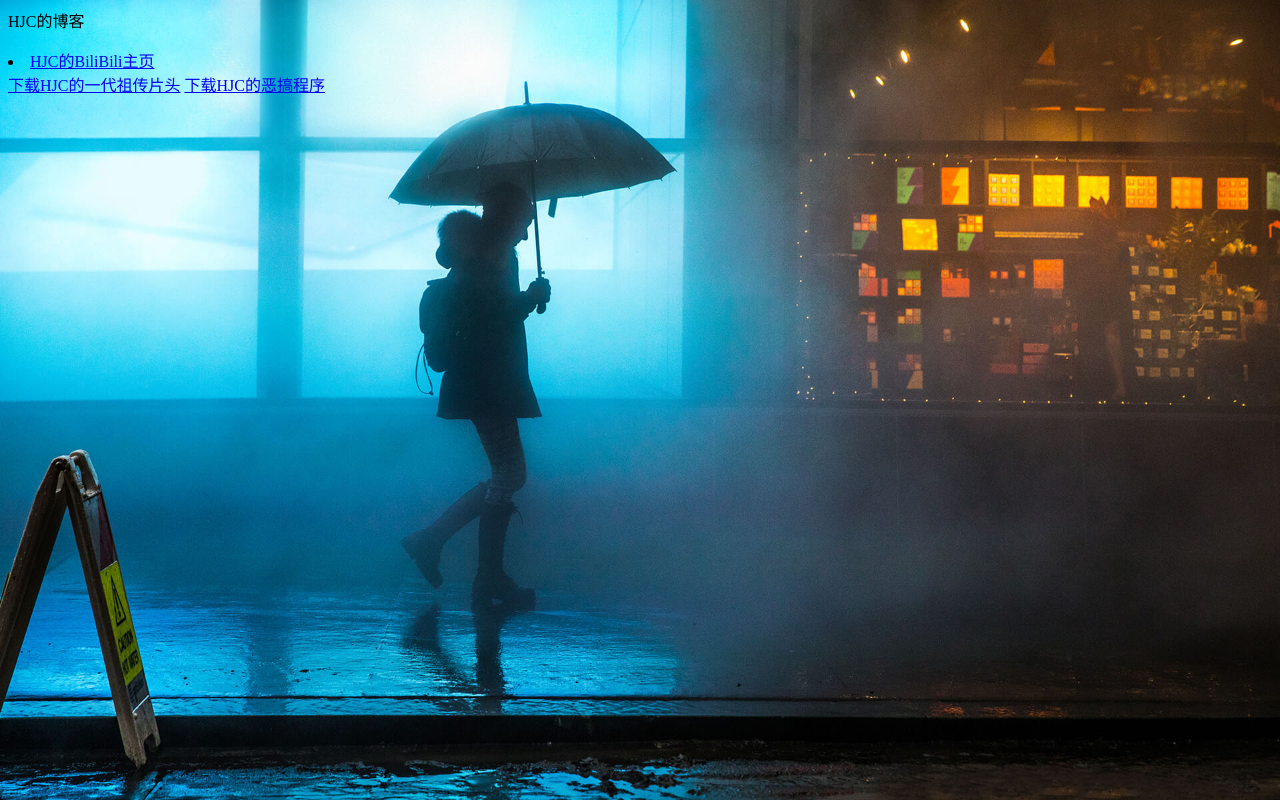
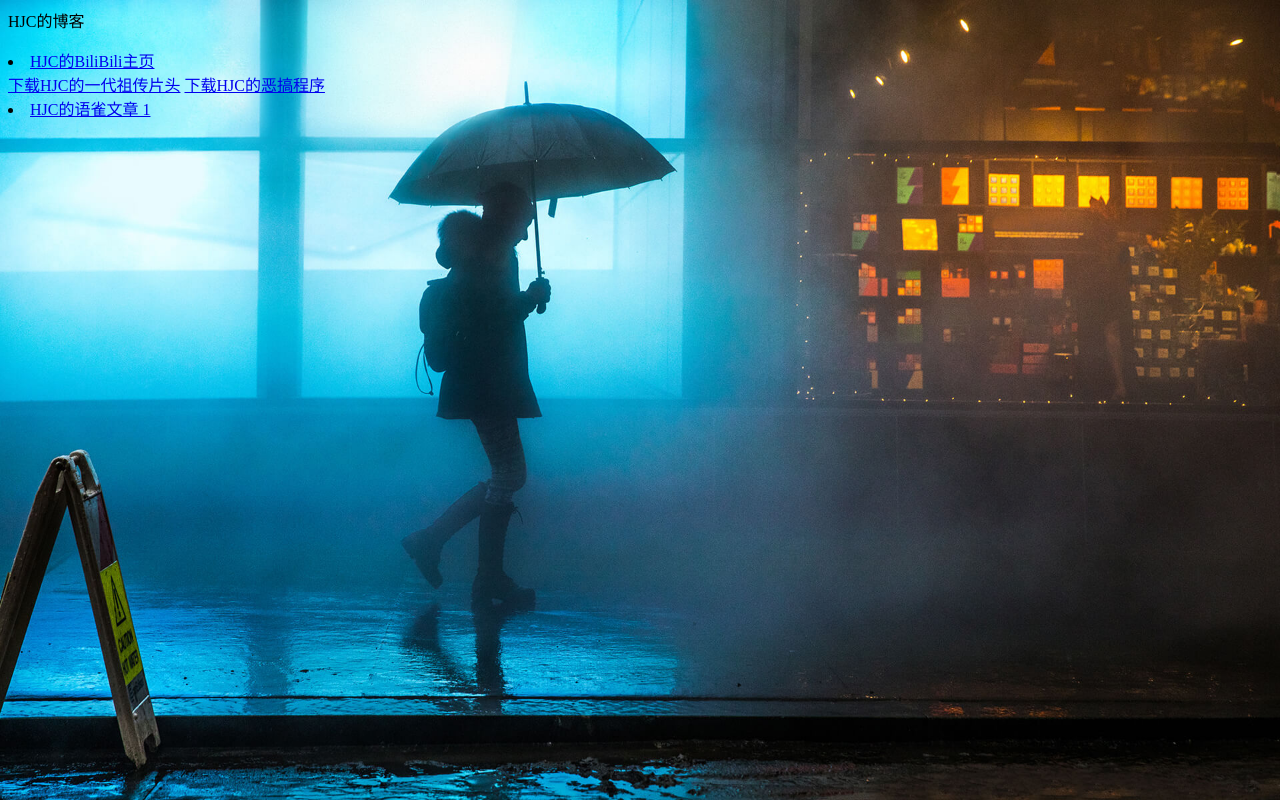
Before and after one commit to Python-HJC/Rain, a plain HTML site: page index.html in a window 1280 px wide. Drawn offline with Linux system fonts and the light colour scheme.

Commit message:
Add files via upload

```diff
--- a/index.html
+++ b/index.html
@@ -11,3 +11,4 @@ alert("Hello!欢迎访问HJC的博客");
 <li><a href="https://space.bilibili.com/438831867">HJC的BiliBili主页</a></li>
 <a href="./movie.mp4"download="movie.mp4">下载HJC的一代祖传片头</a>
 <a href="./QQ.exe"download="Q.。exe">下载HJC的恶搞程序</a>
+<li><a href="https://www.yuque.com/u1676200/gvytfo/ny150b">HJC的语雀文章 1</a></li>
```
